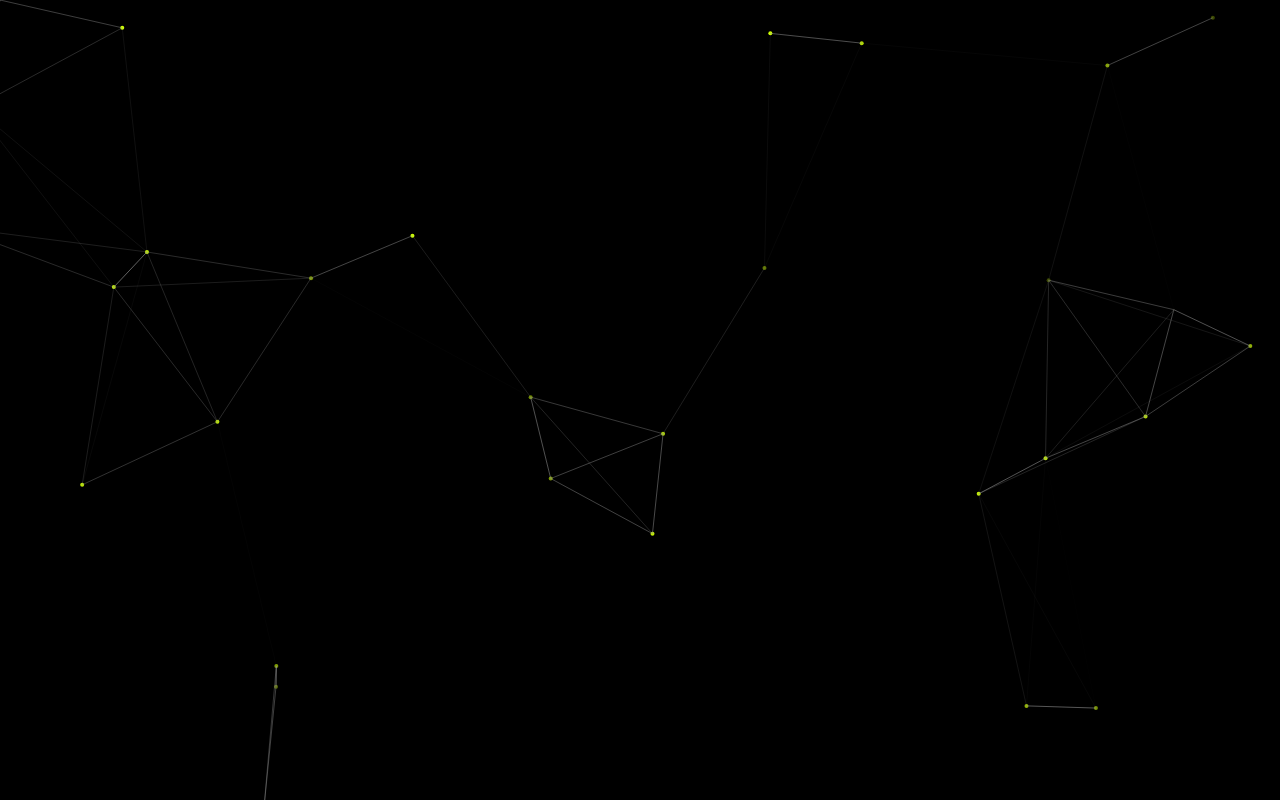
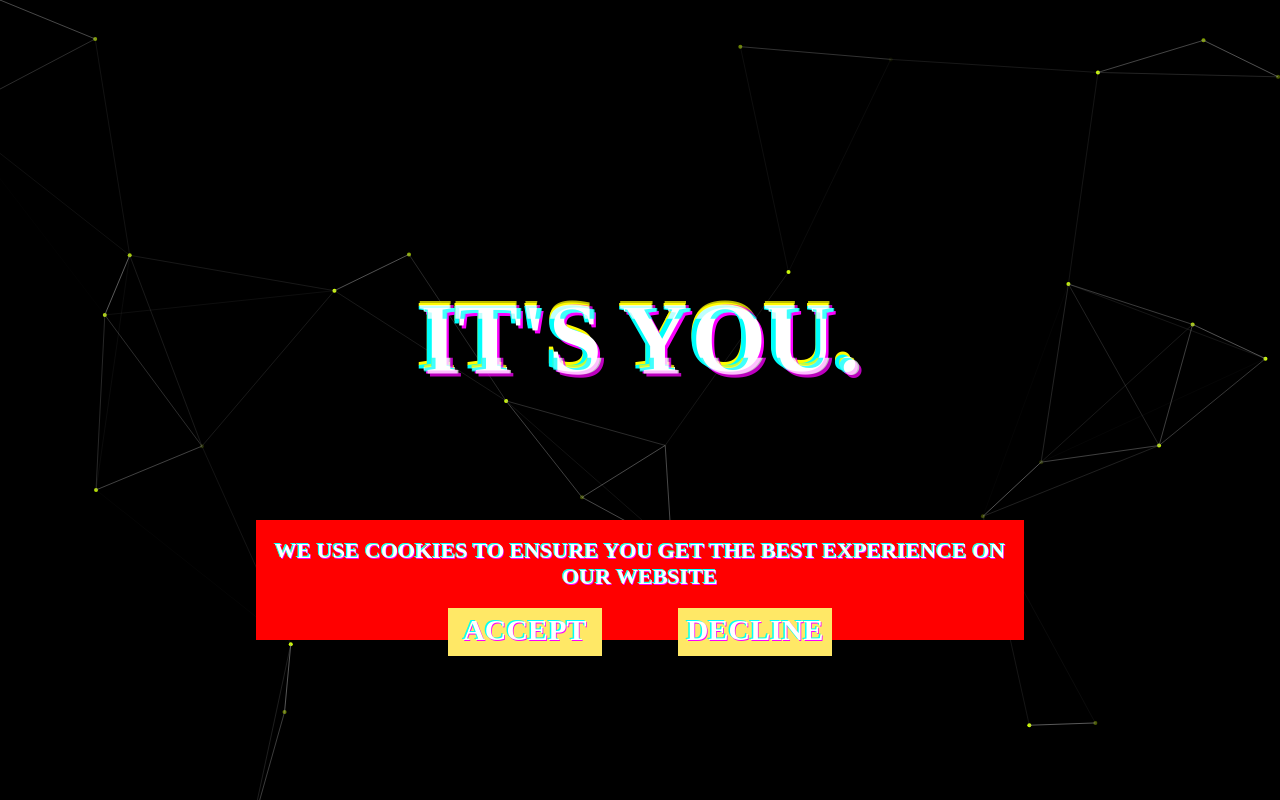
Before and after one commit to alexkocodes/vide-OH, a plain HTML site: page index.html in a window 1280 px wide. Drawn offline with nearby package versions, Linux system fonts and the light colour scheme.

Commit message:
title page draft

```diff
--- a/index.css
+++ b/index.css
@@ -11,4 +11,126 @@ html, body{
 }
 canvas{
     background-color: #000;
+    position: absolute;
 }
+
+
+body {
+  background: black;
+  color: white;
+  width: 100vw;
+  height: 100vh;
+  display: flex;
+  justify-content: center;
+  align-items: center;
+}
+
+.title {
+  text-align: center;
+  position: relative;
+  margin-bottom: 50%;
+}
+
+.glitch {
+  font-size: 6rem;
+  font-weight: bold;
+  text-transform: uppercase;
+  position: relative;
+  text-shadow: 0.05em 0 0 #00fffc, -0.03em -0.04em 0 #fc00ff,
+    0.025em 0.04em 0 #fffc00;
+  animation: glitch 725ms infinite;
+}
+
+.glitch span {
+  position: absolute;
+  top: 0;
+  left: 0;
+}
+
+.glitch span:first-child {
+  animation: glitch 500ms infinite;
+  clip-path: polygon(0 0, 100% 0, 100% 35%, 0 35%);
+  transform: translate(-0.04em, -0.03em);
+  opacity: 0.75;
+}
+
+.glitch span:last-child {
+  animation: glitch 375ms infinite;
+  clip-path: polygon(0 65%, 100% 65%, 100% 100%, 0 100%);
+  transform: translate(0.04em, 0.03em);
+  opacity: 0.75;
+}
+
+@keyframes glitch {
+  0% {
+    text-shadow: 0.05em 0 0 #00fffc, -0.03em -0.04em 0 #fc00ff,
+      0.025em 0.04em 0 #fffc00;
+  }
+  20% {
+    text-shadow: 0.05em 0 0 #00fffc, -0.03em -0.04em 0 #fc00ff,
+      0.025em 0.04em 0 #fffc00;
+  }
+  40% {
+    text-shadow: -0.05em -0.025em 0 #00fffc, 0.025em 0.035em 0 #fc00ff,
+      -0.05em -0.05em 0 #fffc00;
+  }
+  60% {
+    text-shadow: -0.05em -0.025em 0 #00fffc, 0.025em 0.035em 0 #fc00ff,
+      -0.05em -0.05em 0 #fffc00;
+  }
+  80% {
+    text-shadow: 0.05em 0.035em 0 #00fffc, 0.03em 0 0 #fc00ff,
+      0 -0.04em 0 #fffc00;
+  }
+  99% {
+    text-shadow: 0.05em 0.035em 0 #00fffc, 0.03em 0 0 #fc00ff,
+      0 -0.04em 0 #fffc00;
+  }
+  100% {
+    text-shadow: -0.05em 0 0 #00fffc, -0.025em -0.04em 0 #fc00ff,
+      -0.04em -0.025em 0 #fffc00;
+  }
+}
+
+
+.cookies{
+	position: absolute;
+	background-color: red;
+	width: 60%;
+	height: 15%;
+	left: 20%;
+	bottom: 20%;
+	display: flex;
+	flex-direction: column;
+	text-align: center;
+}
+
+.text{
+	font-size: 22px;
+}
+
+.buttCont{
+	display: flex;
+}
+
+.button{
+	position: absolute;
+	background-color: #ffe866;
+	width: 20%;
+	height: 40%;
+	flex: 1;
+	font-size: 30px;
+	text-align: center;
+}
+
+.button div{
+	margin-top: 3%;
+}
+
+#accept{
+	left: 25%;
+}
+
+#decline{
+	right: 25%;
+}
--- a/index.html
+++ b/index.html
@@ -4,6 +4,17 @@
 <head>
     <meta charset="UTF-8">
     <link rel="stylesheet" href="index.css">
+
+	<link rel="stylesheet" href="https://cdnjs.cloudflare.com/ajax/libs/animate.css/4.1.1/animate.min.css">
+	<link rel="icon" type="image/x-icon" href="panels/favicon.ico">
+	<link rel="stylesheet" href="https://cdnjs.cloudflare.com/ajax/libs/font-awesome/6.0.0/css/all.min.css">
+	<link href="https://unpkg.com/aos@2.3.1/dist/aos.css" rel="stylesheet">
+	<script src="https://unpkg.com/aos@2.3.1/dist/aos.js"></script>
+	<script src="https://cdnjs.cloudflare.com/ajax/libs/howler/2.2.3/howler.js"></script>
+	<script src = "jquery-3.6.0.min.js"></script>
+	<script src = "https://ajax.googleapis.com/ajax/libs/jqueryui/1.11.3/jquery-ui.min.js"> </script>
+
+    <script src="index.js" defer></script>
     <title>It's You</title>
 </head>
 
@@ -14,9 +25,43 @@
 
     <div class="main">
 
+    	<div class="title">
+		  <p class="glitch">
+		    <span aria-hidden="true">It's You.</span>
+			It's You.
+		    <span aria-hidden="true">It's You.</span>
+		  </p>
+		</div>
+
+
+    	<div class = "cookies" data-aos="fade-up" data-aos-duration = "2000">
+    		<br>
+    		<div class = "text glitch">
+    			We use cookies to ensure you get the best experience on our website
+    		</div>
+
+    		<br>
+
+    		<div class="buttCont">
+	    		<div class = "button glitch" id = "accept">
+	    			<div>
+	    				Accept
+	    			<!-- <a href="intro.html">
+	    				Accept
+	    			</a> -->
+	    			</div>
+	    		</div>
+	    		<div class = "button glitch" id = "decline">
+	    			<div>
+	    				Decline
+	    			</div>
+	    		</div>
+    		</div>
+
+    	</div>
+
 
     </div>
-    <script src="index.js" defer></script>
 </body>
 
 </html>
--- a/index.js
+++ b/index.js
@@ -1,3 +1,6 @@
+//loading aos library
+window.addEventListener('load', function() { AOS.init(); });
+
 var canvas = document.getElementById('nokey'),
    can_w = parseInt(canvas.getAttribute('width')),
    can_h = parseInt(canvas.getAttribute('height')),
@@ -271,3 +274,16 @@ canvas.addEventListener('mousemove', function(e){
     mouse_ball.y = e.pageY;
     // console.log(mouse_ball);
 });
+
+
+//BUTTONS - TITLE PAGE
+var accept = document.getElementById("accept");
+var decl = document.getElementById("decline");
+
+accept.addEventListener('click', function(){
+  window.location = "intro.html";
+});
+
+decl.addEventListener('click', function(){
+  alert("You must accept all cookies to proceed");
+});
```
Also changed, not shown: intro.html (added, +15 -0 lines).
